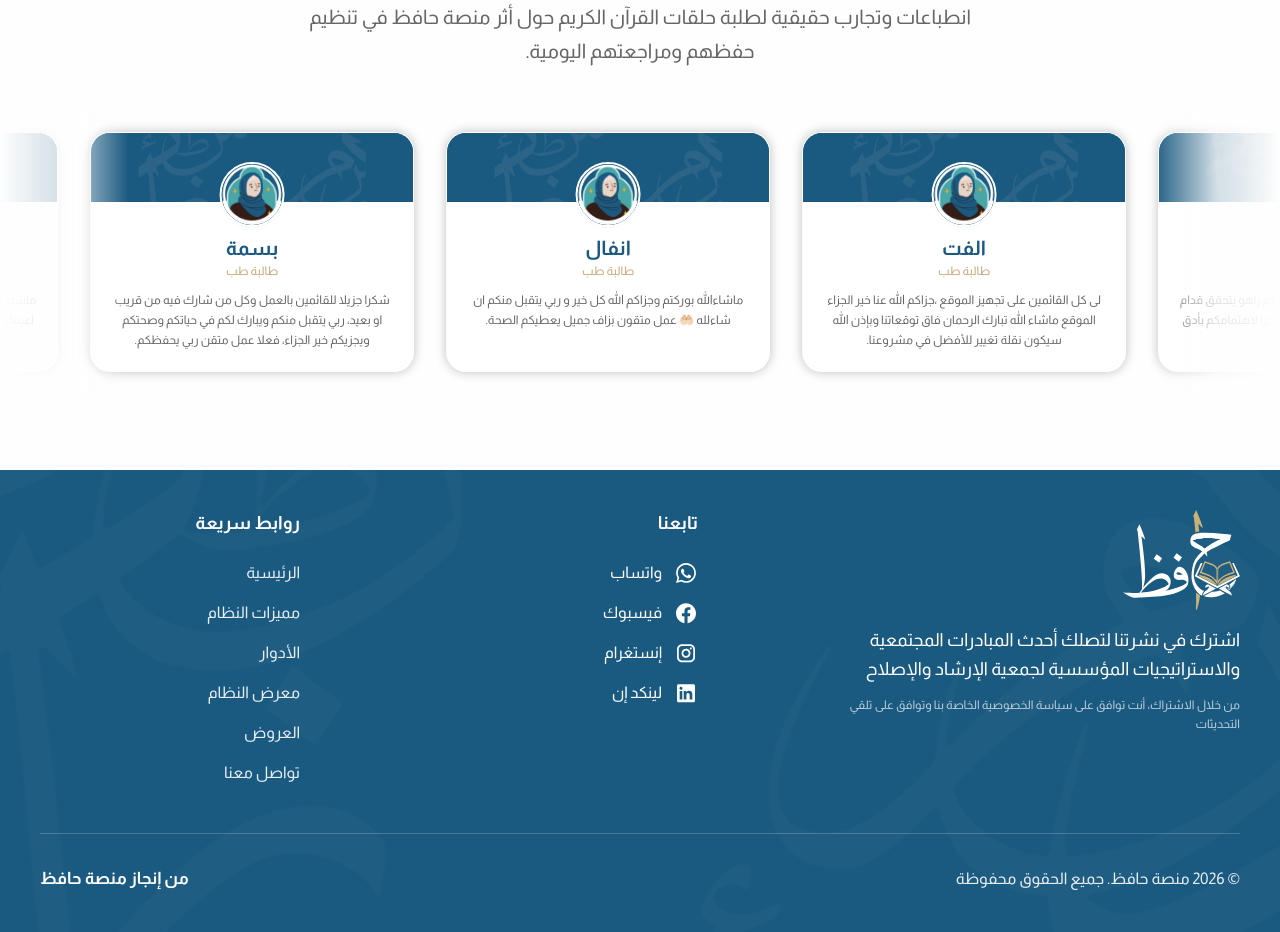
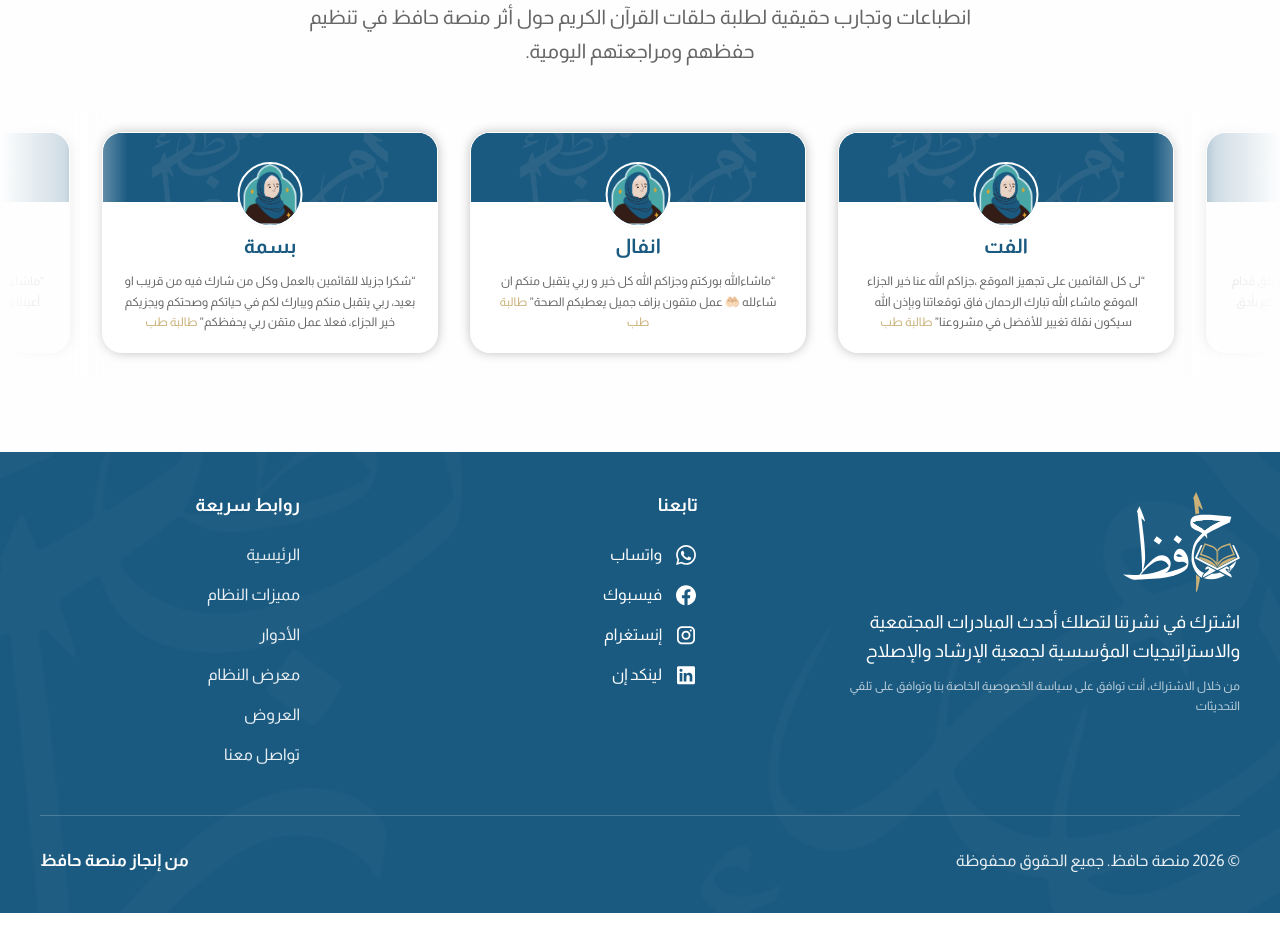
Before and after one commit to lo-ucif/hafez-web, a React (Vite) app: page / in a window 1280 px wide. Shown: the part 6580-7512 px from the top of the page. Built offline with nearby package versions, Linux system fonts and the light colour scheme.

Commit message:
feat: add testimonial avatar asset and testimonials component

```diff
--- a/src/components/home/Testimonials.tsx
+++ b/src/components/home/Testimonials.tsx
@@ -43,7 +43,7 @@ const testimonials: Testimonial[] = [
 
 /**
  * Testimonials / User Reviews section matching Figma node 298:68
- * With card design matching Figma node 380:108
+ * With card design matching Figma node 312:121
  * With infinite marching cards marquee loop and pause-on-hover.
  */
 export default function Testimonials() {
@@ -208,16 +208,17 @@ export default function Testimonials() {
           {marqueeList.map((item, idx) => {
             const uniqueKey = `${item.id}-${idx}`;
             const isCardActive = isCentered && activeCardKey === uniqueKey;
+            const cleanQuote = item.quote.trim().replace(/^["“]|["”]$/g, "").trim().replace(/[.\s]+$/, "");
 
             return (
               <motion.article
                 key={uniqueKey}
                 whileHover={!isCardActive ? { y: -6, scale: 1.02 } : {}}
                 onClick={(e) => handleCardClick(e, uniqueKey)}
-                data-node-id="380:108"
+                data-node-id="312:121"
                 className={`
-                  bg-white w-[82vw] max-w-[324px] sm:w-[324px]
-                  min-h-[220px] rounded-[20px] overflow-hidden cursor-pointer
+                  bg-white w-[85vw] max-w-[336px] sm:w-[336px]
+                  min-h-[190px] rounded-[20px] overflow-hidden cursor-pointer
                   shadow-[0px_0px_10.6px_0px_rgba(0,0,0,0.25)]
                   hover:shadow-[0px_8px_24px_rgba(26,90,129,0.22)]
                   transition-all duration-300 shrink-0 relative flex flex-col items-center pb-[20px]
@@ -233,10 +234,10 @@ export default function Testimonials() {
                 aria-pressed={isCardActive}
                 aria-label={`رأي ${item.name}، انقر للتوسيط والإيقاف`}
               >
-                {/* Top Blue Header Banner matching Figma node 380:109 */}
+                {/* Top Blue Header Banner matching Figma node 380:97 */}
                 <div
                   className="h-[69px] w-full relative overflow-hidden bg-[#1a5a81] shrink-0"
-                  data-node-id="380:109"
+                  data-node-id="380:97"
                   data-name="Rectangle 39635"
                 >
                   <div aria-hidden className="absolute inset-0 pointer-events-none">
@@ -249,56 +250,51 @@ export default function Testimonials() {
                   </div>
                 </div>
 
-                {/* Floating Avatar matching Figma node 380:116 */}
+                {/* Floating Avatar matching Figma node 380:102 */}
                 <div
-                  className="absolute top-[28.8px] left-1/2 -translate-x-1/2 size-[65px] rounded-full border-[2.7px] border-solid border-white shadow-[0px_0.68px_1.35px_rgba(0,0,0,0.05)] overflow-hidden bg-[#1a5a81] z-10 shrink-0"
-                  data-node-id="380:116"
+                  className="absolute top-[28.8px] left-1/2 -translate-x-1/2 size-[65px] rounded-full border-[2.7px] border-solid border-white shadow-[0px_0.68px_1.35px_0px_rgba(0,0,0,0.05)] overflow-hidden bg-[#1a5a81] z-10 shrink-0"
+                  data-node-id="380:102"
                   data-name="Eugenia Babajanyan"
                 >
                   <img
                     alt={item.name}
-                    className="size-full object-cover rounded-full pointer-events-none"
+                    className="size-full object-contain rounded-full pointer-events-none"
                     src={IMAGES.testimonialAvatar}
                   />
                 </div>
 
-                {/* Content Section matching Figma node 380:110 */}
+                {/* Content Section matching Figma node 312:122 */}
                 <div
-                  className="flex flex-col items-center justify-center w-full px-[20px] pt-[32px] gap-[10px] text-center"
-                  data-node-id="380:110"
+                  className="flex flex-col items-center justify-center w-full px-[20px] pt-[30px] gap-[10px] text-center"
+                  data-node-id="312:122"
                   data-name="ContentSection"
                 >
-                  {/* Heading: Name & Role matching Figma node 380:111 */}
+                  {/* Heading: Name matching Figma node 312:123 */}
                   <div
                     className="flex flex-col items-center justify-center text-center w-full"
-                    data-node-id="380:111"
+                    data-node-id="312:123"
                     data-name="Heading 1 - Title:margin"
                   >
                     <h3
-                      className="font-['Almarai:Bold'] font-bold text-[#1a5a81] text-[20px] leading-[29.2px] m-0"
-                      data-node-id="380:112"
+                      className="font-bold text-[#1a5a81] text-[20px] leading-[29.2px] m-0 text-center"
+                      data-node-id="315:157"
                     >
                       {item.name}
                     </h3>
-                    <p
-                      className="font-['Almarai:Regular'] text-[#caa778] text-[12px] leading-[16.5px] m-0"
-                      data-node-id="380:113"
-                    >
-                      {item.role}
-                    </p>
                   </div>
 
-                  {/* Description / Snippet matching Figma node 380:114 */}
+                  {/* Description / Snippet matching Figma node 312:127 */}
                   <div
                     className="w-full text-center"
-                    data-node-id="380:114"
+                    data-node-id="312:127"
                     data-name="Description/Snippet"
                   >
                     <p
-                      className="font-['Almarai:Regular'] text-[#666666] text-[12px] leading-[20.3px] text-center m-0"
-                      data-node-id="380:115"
+                      className="font-normal text-[#666666] text-[12px] leading-[20.3px] text-center m-0"
+                      data-node-id="312:128"
                     >
-                      {item.quote}
+                      <span>“{cleanQuote}” </span>
+                      <span className="text-[#cab178] font-medium">{item.role}</span>
                     </p>
                   </div>
                 </div>
```
Also changed, not shown: public/figma-exact/testimonial-avatar.png.
